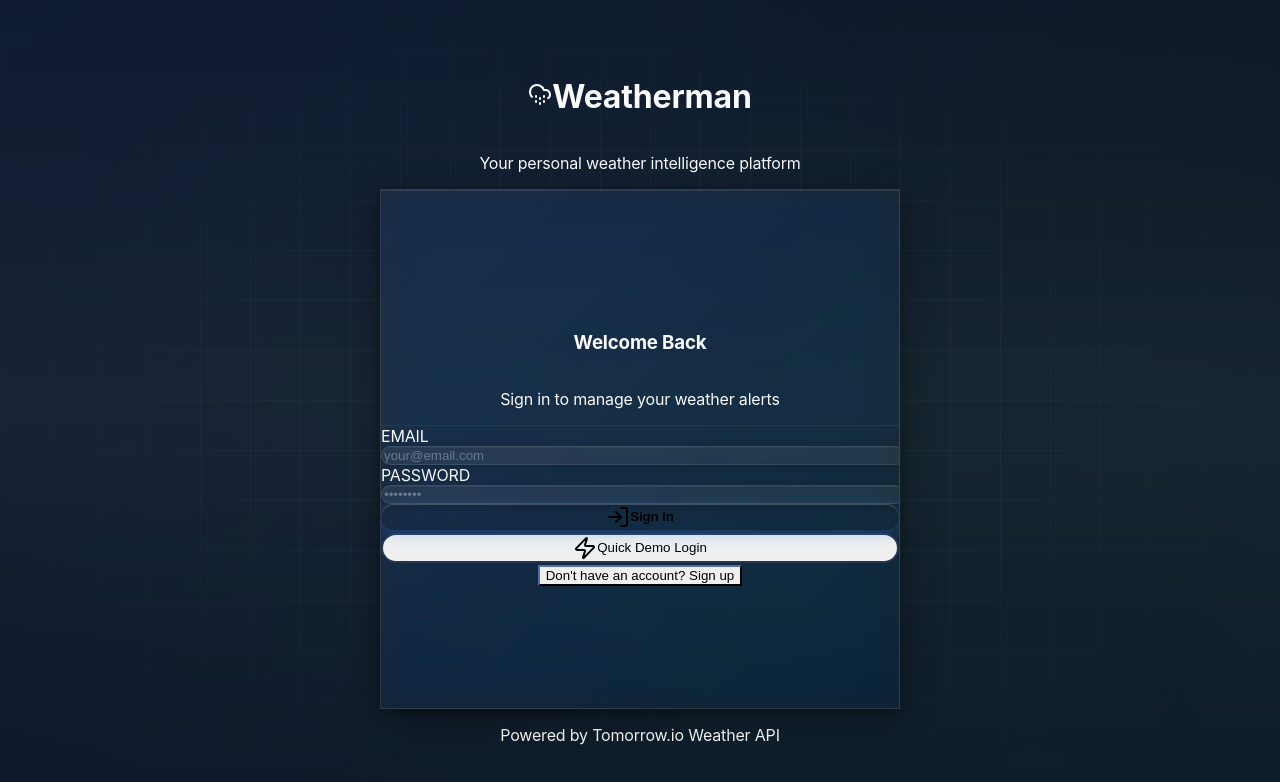
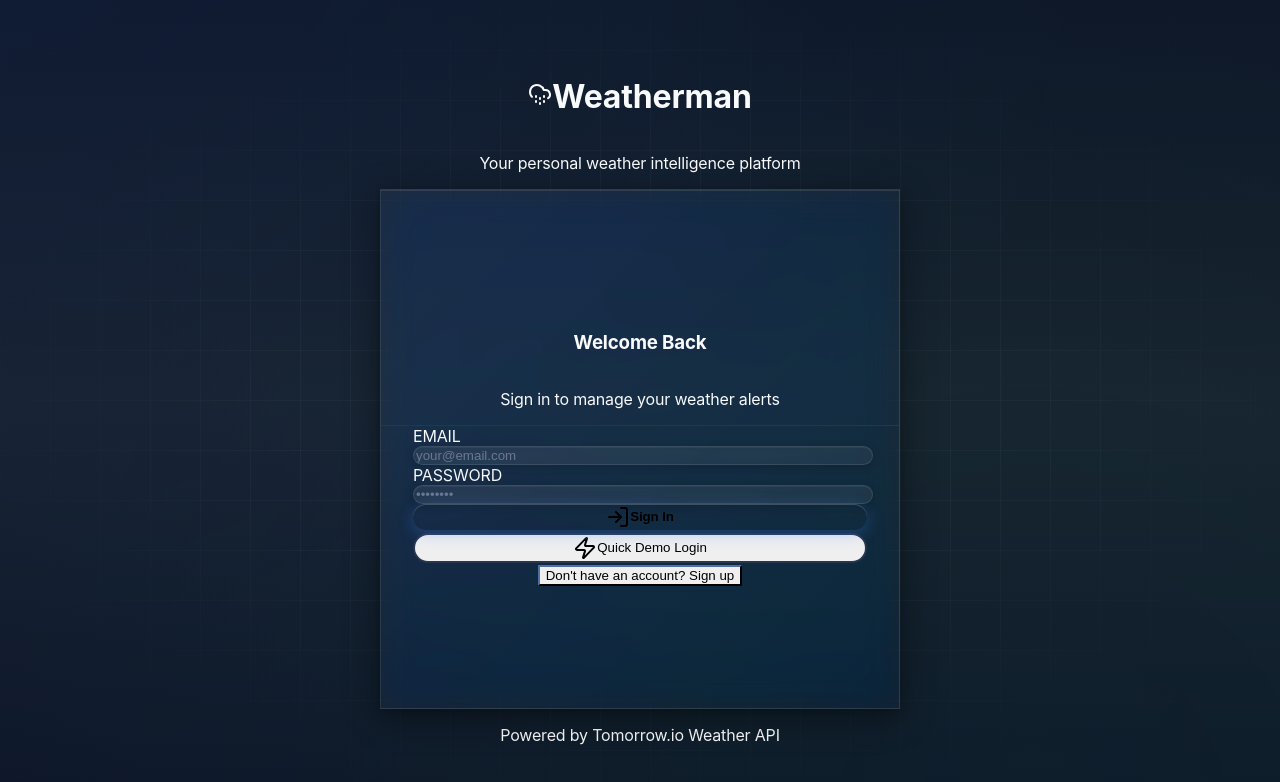
Before and after one commit to Evilu/Weatherman, a Next.js app in the folder frontend/: page / in a window 1280 px wide. Shown: the top 782 px of the page. Built offline with nearby package versions, Linux system fonts and the light colour scheme; no server answers.

Commit message:
centred auth card

```diff
--- a/frontend/src/components/auth/auth-form.tsx
+++ b/frontend/src/components/auth/auth-form.tsx
@@ -93,8 +93,8 @@ export default function AuthForm() {
                             }
                         </CardDescription>
                     </CardHeader>
-                    <CardContent className="pt-6 px-30">
-                        <form onSubmit={handleSubmit} className="space-y-4">
+                    <CardContent className="!p-0 !pt-6 !px-8 sm:!px-12 !pb-6" style={{ paddingLeft: '2rem', paddingRight: '2rem' }}>
+                        <form onSubmit={handleSubmit} className="space-y-4 px-4 sm:px-6">
                             {!isLogin && (
                                 <div className="space-y-2">
                                     <label className="text-xs font-bold text-slate-300 uppercase tracking-wide">Name</label>
@@ -163,7 +163,7 @@ export default function AuthForm() {
                             )}
                         </form>
 
-                        <div className="mt-6 space-y-3">
+                        <div className="mt-6 space-y-3 px-4 sm:px-6">
                             {/* Quick Demo Login */}
                             <Button
                                 variant="outline"
```
